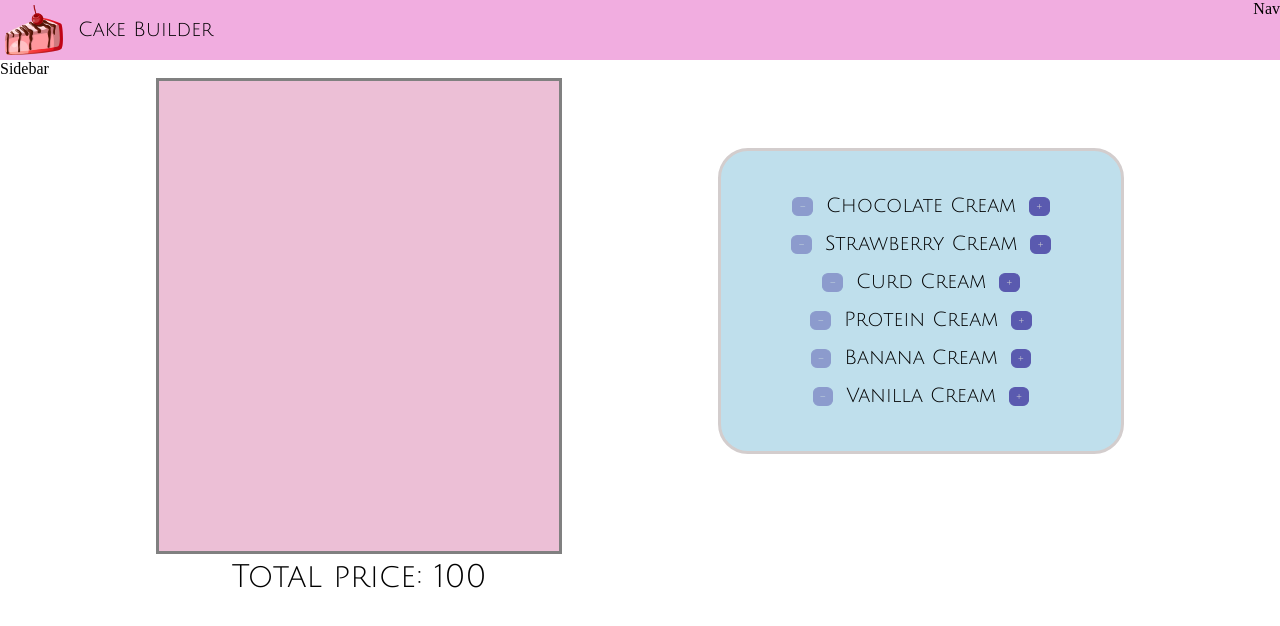
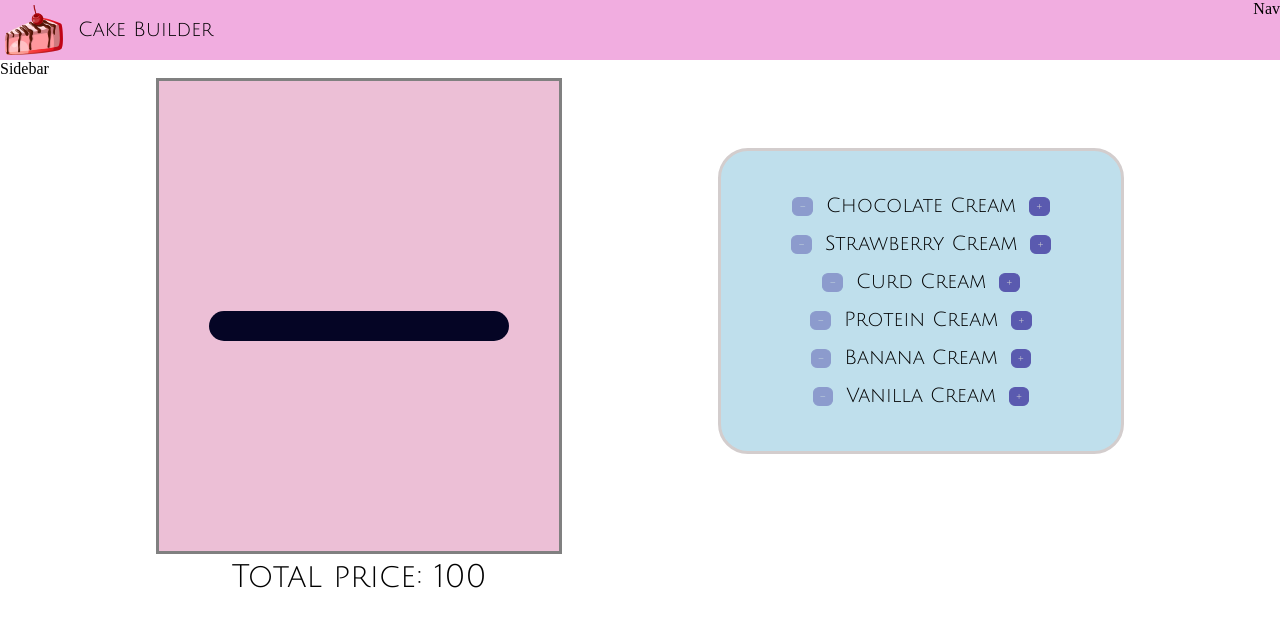
Before and after one commit to Aiperi-Amankulova/cake-builder, a React (Create React App) app: page / in a window 1280 px wide. Shown: the top 626 px of the page. Built offline with nearby package versions, Linux system fonts and the light colour scheme.

Commit message:
Error correction

```diff
--- a/src/components/CakeBuilder/Сhocolate/Cake/Cake.module.css
+++ b/src/components/CakeBuilder/Сhocolate/Cake/Cake.module.css
@@ -1,8 +1,6 @@
 .Cake{
-     display: flex;
-     align-items: center;
+     background-position: center;
      background-repeat: no-repeat;
-     margin-left: 100px;
      width: 400px;
      height: 50px;
 }
@@ -25,3 +23,9 @@
 .vanillaCream{
     background-image: url(../../../../assets/cake_v2.svg);
 }
+.plate{
+    background-color: rgb(5, 5, 37);
+    border-radius: 50px;
+    width: 300px;
+    height: 30px;
+}
```
